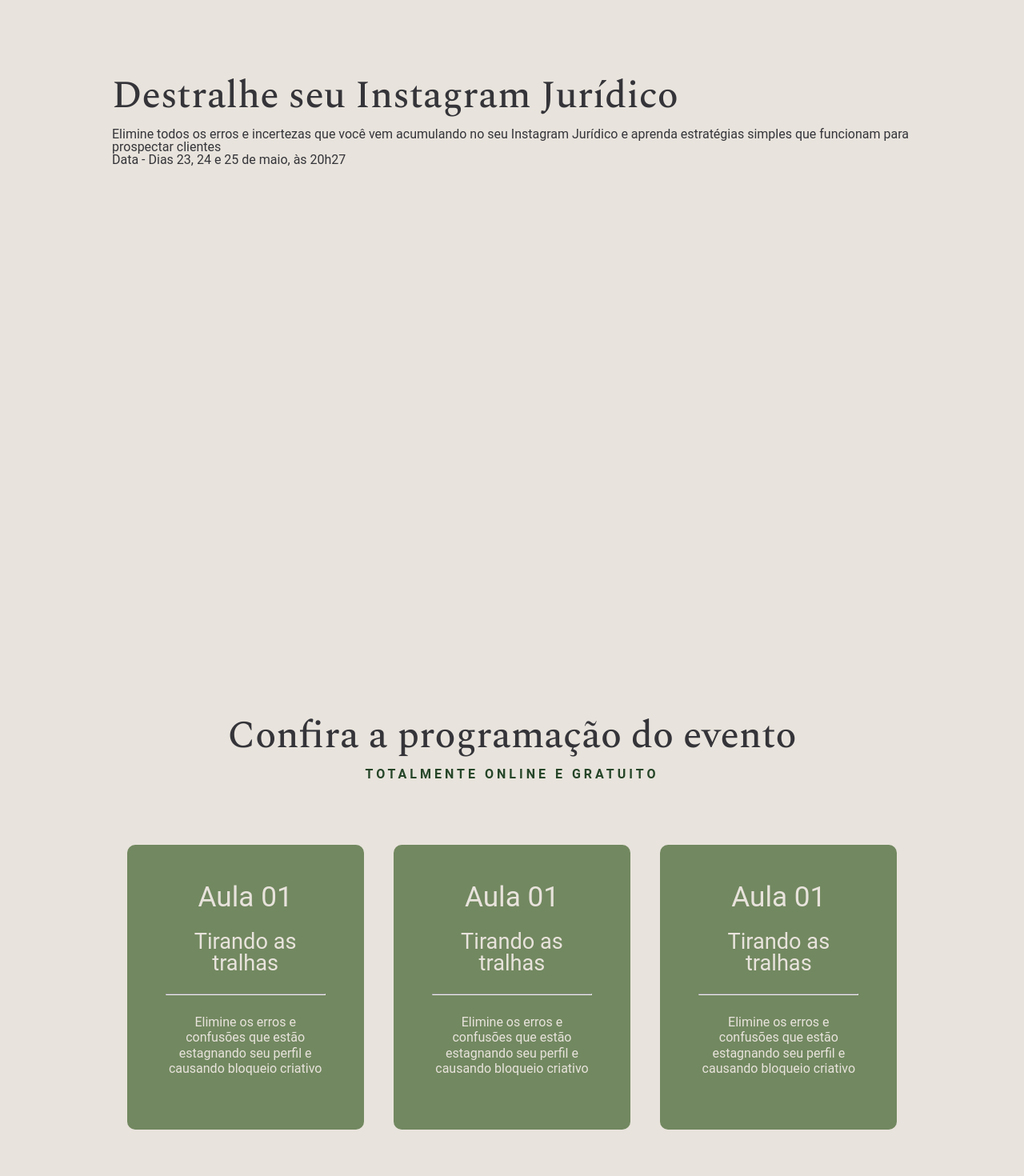
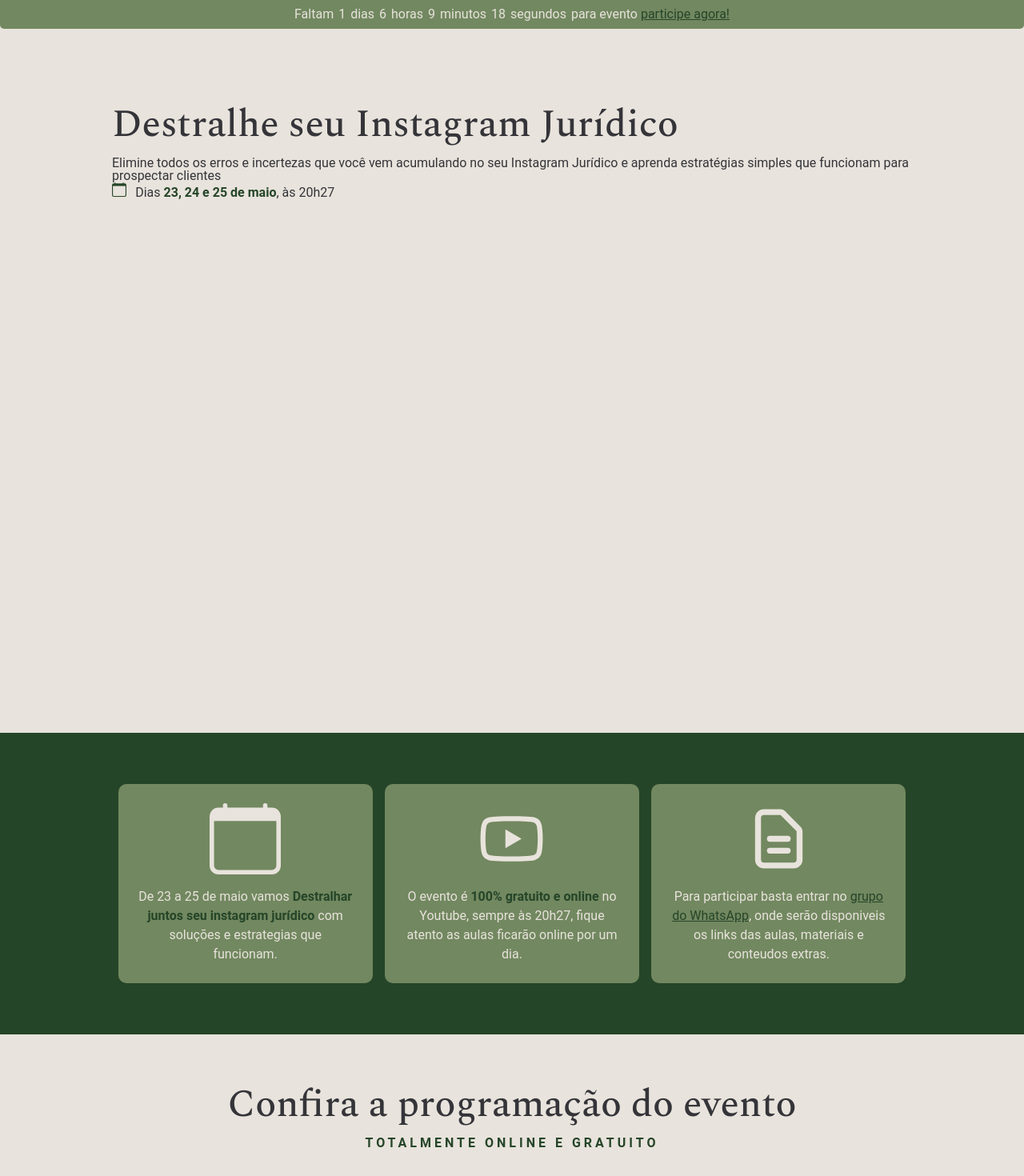
Before and after one commit to julianaraujo333/DestralheJuridico, a React (Create React App) app: page / in a window 1280 px wide. Shown: the top 1470 px of the page at 80% size. Built offline with nearby package versions, Linux system fonts and the light colour scheme.

Commit message:
adding banner and countdown

```diff
--- a/src/App.css
+++ b/src/App.css
@@ -68,16 +68,7 @@ table {
   z-index:1;
 }
 
-/**
-.title::after{
-  content: '';
-  display: block;
-  width: 1.5rem;
-  height: 1.5rem;
-  background: var(--color-light);;
-  position: absolute;
-  bottom: 5px;
-  left: -5px;
-  border-radius: 0.2rem;
-  z-index: -1;
-}**/
+strong{
+  color: var(--color-dark);
+  font-weight: bold;
+}
--- a/src/App.js
+++ b/src/App.js
@@ -6,12 +6,15 @@ import Questions from "./Components/Questions/Questions";
 import Schedule from "./Components/Schedule/Schedule.js";
 import Stakeholders from "./Components/Stakeholders/Stakeholders";
 import Button from "./Components/Forms/Button/Button.js";
-import SwitchButton from "./Components/Forms/SwitchButton/SwitchButton";
+import Countdown from "./Components/Countdown/Countdown";
+import Banner from "./Components/Banner/Banner";
 
 function App() {
   return (
     <div>
+      <Countdown />
       <Home />
+      <Banner />
       <Schedule />
       <Stakeholders />
       <Mentor />
--- /dev/null
+++ b/src/Components/Banner/Banner.js
@@ -0,0 +1,42 @@
+import React from "react";
+import styles from "./Banner.module.css";
+import { AiOutlineYoutube } from "react-icons/ai";
+import { HiOutlineDocumentText } from "react-icons/hi";
+import { BsCalendar } from "react-icons/bs";
+
+const Banner = () => {
+  return (
+    <section className={styles.banner}>
+      <div className={`${styles.wrapper} container`}>
+        <div className={styles.box}>
+          <BsCalendar />
+          <p>
+            De 23 a 25 de maio vamos{" "}
+            <strong>Destralhar juntos seu instagram jurídico</strong> com
+            soluções e estrategias que funcionam.
+          </p>
+        </div>
+        <div className={styles.box}>
+          <AiOutlineYoutube />
+          <p>
+            O evento é <strong>100% gratuito e online</strong> no Youtube,
+            sempre às 20h27, fique atento as aulas ficarão online por um dia.
+          </p>
+        </div>
+        <div className={styles.box}>
+          <HiOutlineDocumentText />
+          <p>
+            Para participar basta entrar no{" "}
+            <a href="https://chat.whatsapp.com/L62ACsNRcTYHoEzSHQMZ1r">
+              grupo do WhatsApp
+            </a>
+            , onde serão disponiveis os links das aulas, materiais e conteudos
+            extras.
+          </p>
+        </div>
+      </div>
+    </section>
+  );
+};
+
+export default Banner;
--- /dev/null
+++ b/src/Components/Banner/Banner.module.css
@@ -0,0 +1,37 @@
+.banner{
+  background: var(--color-dark);
+  color: var(--color-white);
+
+  padding: 4em;
+  margin-bottom: 4rem;
+}
+
+.wrapper{
+  display: flex;
+  justify-content: space-around;
+}
+
+.box{
+  display: flex;
+  flex-direction: column;
+  align-items: center;
+
+  background: var(--color-light);
+  border-radius: 10px;
+  padding:1.5rem;
+  width: 27%;
+
+  text-align: center;
+}
+
+.box p{
+  line-height: 1.5;
+}
+.box a{
+  color: var(--color-dark);
+}
+
+.box svg{
+  font-size: 89px;
+  margin-bottom: 1rem;
+}
--- /dev/null
+++ b/src/Components/Countdown/Countdown.js
@@ -0,0 +1,69 @@
+import React from "react";
+import styles from "./Countdown.module.css";
+
+const Countdown = () => {
+  const [timerDays, setTimerDays] = React.useState("00");
+  const [timerHours, setTimerHours] = React.useState("00");
+  const [timerMinutes, setTimerMinutes] = React.useState("00");
+  const [timerSeconds, setTimerSeconds] = React.useState("00");
+
+  let interval = React.useRef();
+
+  const startTimer = () => {
+    const countdownDate = new Date("May 06, 2022 00:00:00").getTime();
+
+    interval = setInterval(() => {
+      const now = new Date().getTime();
+      const distance = countdownDate - now;
+
+      const days = Math.floor(distance / (1000 * 60 * 60 * 24));
+      const hours = Math.floor(
+        (distance % (1000 * 60 * 60 * 24)) / (1000 * 60 * 60)
+      );
+      const minutes = Math.floor((distance % (1000 * 60 * 60)) / (1000 * 60));
+      const seconds = Math.floor((distance % (1000 * 60)) / 1000);
+
+      console.log(now);
+
+      if (distance < 0) {
+        clearInterval(interval.current);
+      } else {
+        setTimerDays(days);
+        setTimerHours(hours);
+        setTimerMinutes(minutes);
+        setTimerSeconds(seconds);
+      }
+    }, 1000);
+  };
+
+  React.useEffect(() => {
+    startTimer();
+    return () => {
+      clearInterval(interval.current);
+    };
+  });
+
+  return (
+    <div className={styles.countdown}>
+      <p>Faltam</p>
+      <div className={styles.timer}>
+        <span>{timerDays}</span>
+        <span>dias</span>
+        <span>{timerHours}</span>
+        <span>horas</span>
+        <span>{timerMinutes}</span>
+        <span>minutos</span>
+        <span>{timerSeconds}</span>
+        <span>segundos</span>
+      </div>
+      <p>
+        para evento{" "}
+        <a href="https://chat.whatsapp.com/L62ACsNRcTYHoEzSHQMZ1r">
+          participe agora!
+        </a>
+      </p>
+    </div>
+  );
+};
+
+export default Countdown;
--- /dev/null
+++ b/src/Components/Countdown/Countdown.module.css
@@ -0,0 +1,23 @@
+.countdown{
+  display: flex;
+  justify-content: center;
+  align-items: center;
+
+  background: var(--color-light);
+  color: var(--color-white);
+  padding: 10px;
+  border-radius: 0 0 5px 5px;
+}
+
+.countdown span{
+  margin-left: 3px;
+  margin-right: 3px;
+}
+
+.countdown a{
+  color: var(--color-dark);
+}
+.timer{
+  margin-right: 3px;
+  margin-left: 3px;
+}
--- a/src/Components/Home.js
+++ b/src/Components/Home.js
@@ -1,5 +1,6 @@
 import React from "react";
 import styles from "./Home.module.css";
+import { BsCalendar } from "react-icons/bs";
 
 const Home = () => {
   return (
@@ -11,7 +12,11 @@ const Home = () => {
         prospectar clientes
       </p>
 
-      <span>Data - Dias 23, 24 e 25 de maio, às 20h27</span>
+      <span>
+        {" "}
+        <BsCalendar color="#254528" />
+        Dias <strong>23, 24 e 25 de maio</strong>, às 20h27
+      </span>
     </header>
   );
 };
--- a/src/Components/Home.module.css
+++ b/src/Components/Home.module.css
@@ -3,3 +3,8 @@
   width: 100vw;
   height: 100vh;
 }
+
+.home svg{
+  font-size:1.125rem;
+  margin-right: .7rem;
+}
--- a/src/Components/Stakeholders/Stakeholders.js
+++ b/src/Components/Stakeholders/Stakeholders.js
@@ -43,7 +43,7 @@ const Stakeholders = () => {
           <h4 className="title">Esse evento é para você que:</h4>
           <span>(marque o que acontece com você)</span>
         </div>
-        <div>
+        <div className={styles.switch}>
           {data.map((content) => (
             <SwitchButton key={content.id} content={content.content} />
           ))}
--- a/src/Components/Stakeholders/Stakeholders.module.css
+++ b/src/Components/Stakeholders/Stakeholders.module.css
@@ -19,3 +19,13 @@
   align-items:flex-start;
   margin-bottom: 4em;
 }
+
+@media screen and (max-width: 1000px) {
+  .wrapper{
+    flex-direction: column;
+  }
+
+  .wrapper .switch{
+    margin-top:3rem;
+  }
+}
```
